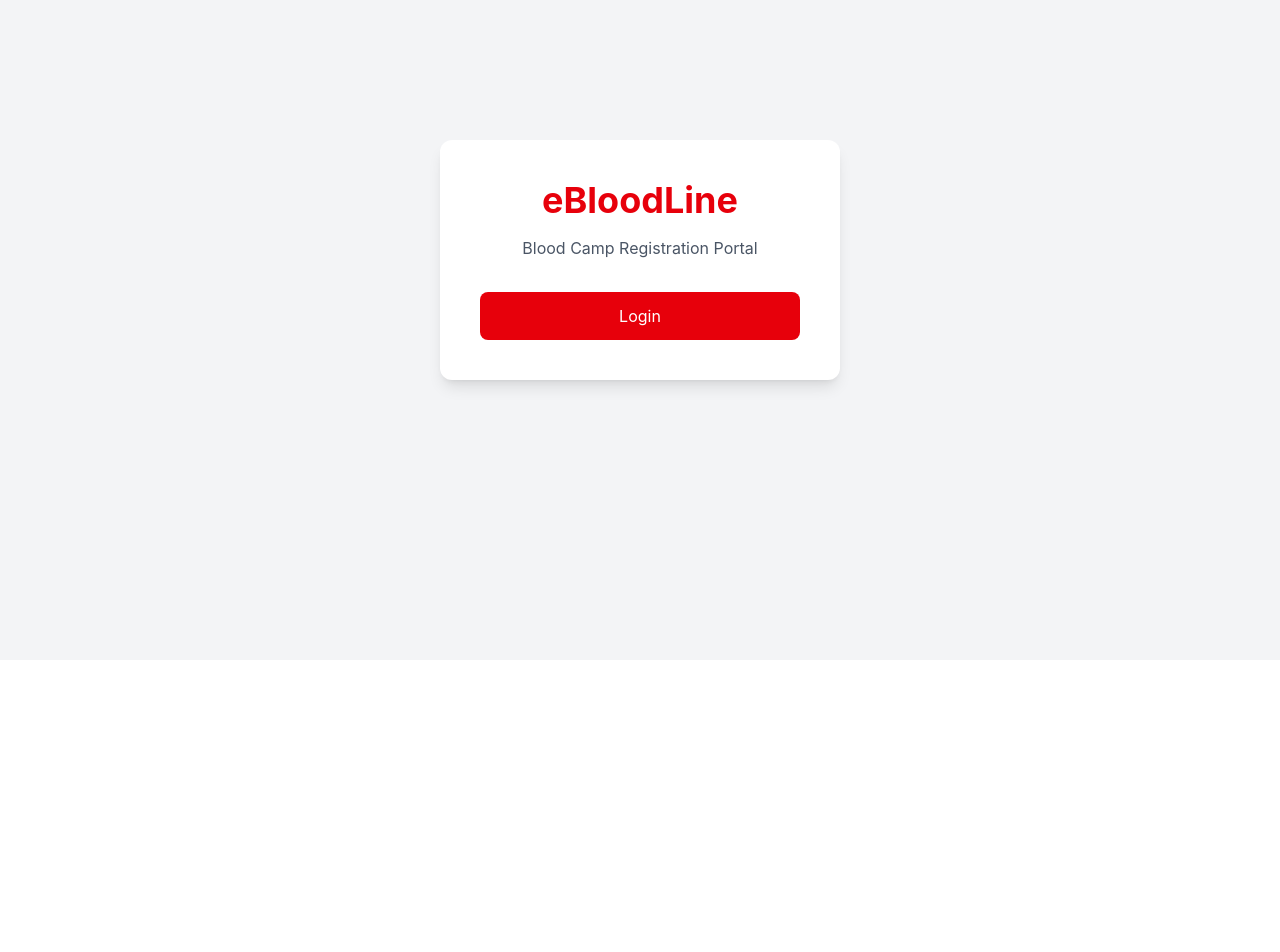
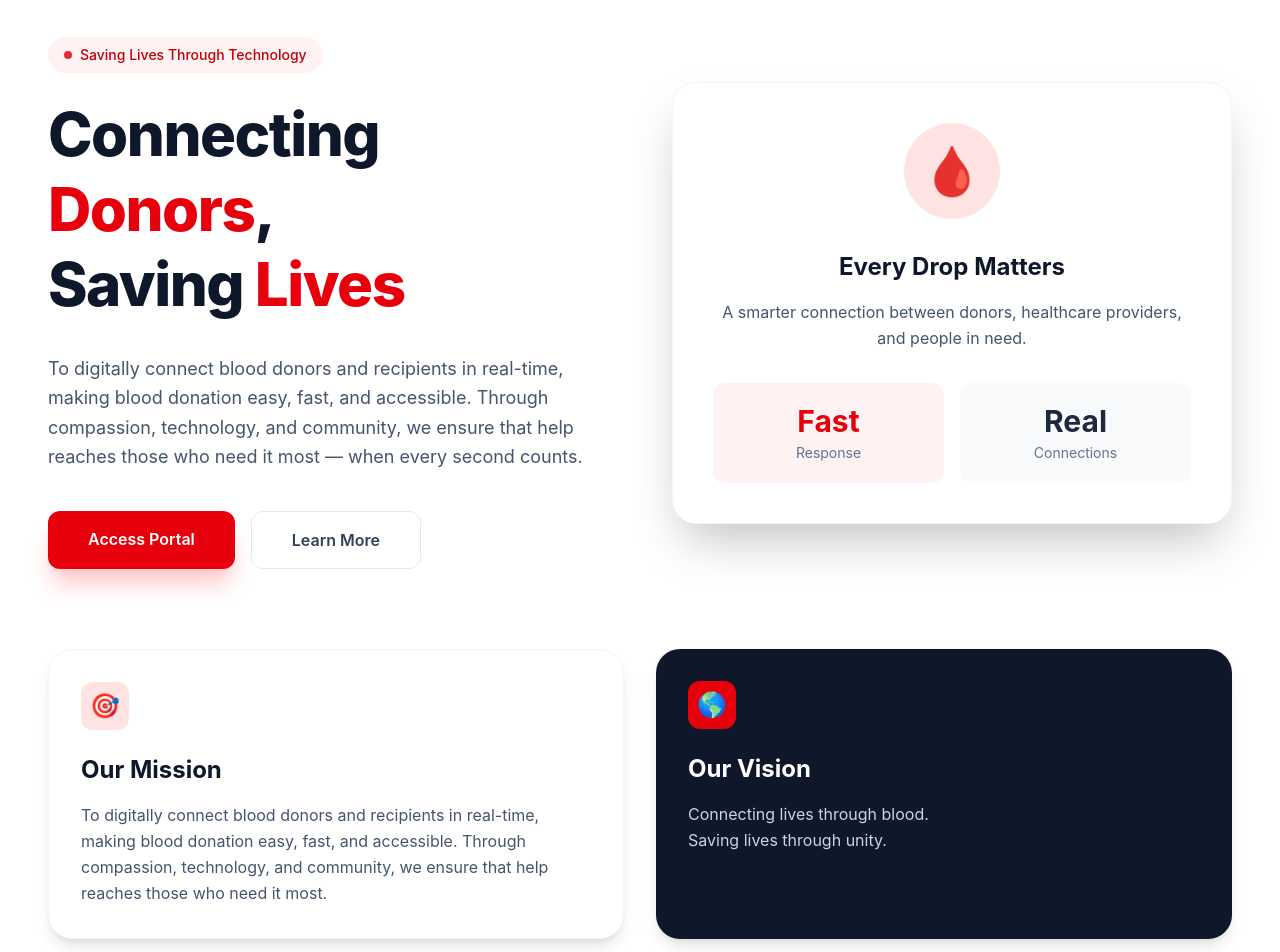
Before and after one commit to wasuuday/ebloodline-frontend, a React app: page / in a window 1280 px wide. Shown: the part 140-1092 px from the top of the page. Before the commit the page ends 800 px from the top, so only its background shows below. Built offline with nearby package versions, Linux system fonts and the light colour scheme; no server answers; the HTML template or start-up script is replaced by a standard one.

Commit message:
UI  Update Home.jsx

```diff
--- a/src/pages/Home.jsx
+++ b/src/pages/Home.jsx
@@ -1,30 +1,307 @@
 import { Link } from "react-router-dom";
+import logo from "../assets/logo.jpg";
 
 export default function Home() {
     return (
+        <div className="min-h-screen bg-white text-slate-900">
 
-        <div className="min-h-screen flex items-center justify-center bg-gray-100">
+            {/* Navigation */}
+            <header className="w-full px-6 md:px-12 py-5 flex items-center justify-between border-b border-slate-100 bg-white/90 backdrop-blur">
 
-            <div className="bg-white p-10 rounded-xl shadow-lg w-[400px] text-center">
+                <div className="flex items-center gap-4">
 
-                <h1 className="text-4xl font-bold text-red-600">
+                    <img
+                        src={logo}
+                        alt="eBloodLine Logo"
+                        className="w-14 h-14 rounded-xl object-contain shadow-sm"
+                    />
+
+                    <div>
+                        <h1 className="text-2xl font-bold text-red-700 tracking-tight">
                             eBloodLine
                         </h1>
 
-                <p className="mt-4 text-gray-600">
+                        <p className="text-xs text-slate-500">
                             Blood Camp Registration Portal
                         </p>
+                    </div>
+
+                </div>
+
 
                 <Link
                     to="/login"
-                    className="mt-8 block bg-red-600 text-white py-3 rounded-lg hover:bg-red-700"
+                    className="hidden sm:block px-7 py-3 rounded-xl bg-red-600 text-white font-semibold shadow-lg shadow-red-200 hover:bg-red-700 transition"
                 >
                     Login
                 </Link>
+
+            </header>
+
+
+
+            {/* Hero Section */}
+            <section className="relative overflow-hidden">
+
+                <div className="absolute inset-0 bg-gradient-to-br from-red-50 via-white to-white -z-10" />
+
+
+                <div className="max-w-7xl mx-auto px-6 md:px-12 py-20 grid lg:grid-cols-2 gap-16 items-center">
+
+
+                    {/* Left Content */}
+                    <div>
+
+
+                        <div className="inline-flex items-center gap-2 bg-red-50 text-red-700 px-4 py-2 rounded-full text-sm font-medium mb-6">
+
+                            <span className="w-2 h-2 bg-red-600 rounded-full animate-pulse"></span>
+
+                            Saving Lives Through Technology
+
+                        </div>
+
+
+
+                        <h2 className="text-5xl md:text-6xl font-extrabold leading-tight tracking-tight">
+
+                            Connecting
+
+                            <span className="text-red-600">
+                                {" "}Donors
+                            </span>
+
+                            ,
+
+                            <br />
+
+                            Saving
+
+                            <span className="text-red-600">
+                                {" "}Lives
+                            </span>
+
+                        </h2>
+
+
+
+                        <p className="mt-8 text-lg text-slate-600 leading-relaxed max-w-xl">
+
+                            To digitally connect blood donors and recipients
+                            in real-time, making blood donation easy, fast,
+                            and accessible. Through compassion, technology,
+                            and community, we ensure that help reaches those
+                            who need it most — when every second counts.
+
+                        </p>
+
+
+
+                        <div className="mt-10 flex flex-col sm:flex-row gap-4">
+
+
+                            <Link
+                                to="/login"
+                                className="px-10 py-4 bg-red-600 text-white rounded-xl font-semibold text-center shadow-xl shadow-red-200 hover:bg-red-700 transition"
+                            >
+                                Access Portal
+                            </Link>
+
+
+                            <button
+                                className="px-10 py-4 border border-slate-200 rounded-xl font-semibold text-slate-700 hover:bg-slate-50 transition"
+                            >
+                                Learn More
+                            </button>
+
+
+                        </div>
+
+
+                    </div>
+
+
+
+
+                    {/* Right Medical Card */}
+                    <div className="relative">
+
+
+                        <div className="bg-white rounded-3xl shadow-2xl border border-slate-100 p-8 md:p-10">
+
+
+                            <div className="flex items-center justify-center">
+
+                                <div className="w-24 h-24 rounded-full bg-red-100 flex items-center justify-center">
+
+                                    <span className="text-5xl">
+                                        🩸
+                                    </span>
 
                                 </div>
 
                             </div>
 
+
+
+                            <h3 className="mt-8 text-center text-2xl font-bold">
+                                Every Drop Matters
+                            </h3>
+
+
+
+                            <p className="mt-4 text-center text-slate-600 leading-relaxed">
+
+                                A smarter connection between donors,
+                                healthcare providers, and people in need.
+
+                            </p>
+
+
+
+                            <div className="mt-8 grid grid-cols-2 gap-4">
+
+
+                                <div className="bg-red-50 rounded-xl p-5 text-center">
+
+                                    <p className="text-3xl font-bold text-red-600">
+                                        Fast
+                                    </p>
+
+                                    <p className="text-sm text-slate-500 mt-1">
+                                        Response
+                                    </p>
+
+                                </div>
+
+
+
+                                <div className="bg-slate-50 rounded-xl p-5 text-center">
+
+                                    <p className="text-3xl font-bold text-slate-800">
+                                        Real
+                                    </p>
+
+                                    <p className="text-sm text-slate-500 mt-1">
+                                        Connections
+                                    </p>
+
+                                </div>
+
+
+                            </div>
+
+
+                        </div>
+
+
+                    </div>
+
+
+                </div>
+
+            </section>
+
+
+
+
+
+            {/* Mission Vision Section */}
+            <section className="max-w-7xl mx-auto px-6 md:px-12 pb-20">
+
+
+                <div className="grid md:grid-cols-2 gap-8">
+
+
+                    {/* Mission */}
+                    <div className="bg-white border border-slate-100 rounded-3xl p-8 shadow-lg hover:shadow-xl transition">
+
+
+                        <div className="w-12 h-12 rounded-xl bg-red-100 flex items-center justify-center mb-6">
+
+                            <span className="text-2xl">
+                                🎯
+                            </span>
+
+                        </div>
+
+
+                        <h3 className="text-2xl font-bold mb-4">
+                            Our Mission
+                        </h3>
+
+
+                        <p className="text-slate-600 leading-relaxed">
+
+                            To digitally connect blood donors and recipients
+                            in real-time, making blood donation easy, fast,
+                            and accessible. Through compassion, technology,
+                            and community, we ensure that help reaches those
+                            who need it most.
+
+                        </p>
+
+
+                    </div>
+
+
+
+
+
+                    {/* Vision */}
+                    <div className="bg-slate-900 text-white rounded-3xl p-8 shadow-lg">
+
+
+                        <div className="w-12 h-12 rounded-xl bg-red-600 flex items-center justify-center mb-6">
+
+                            <span className="text-2xl">
+                                🌎
+                            </span>
+
+                        </div>
+
+
+
+                        <h3 className="text-2xl font-bold mb-4">
+                            Our Vision
+                        </h3>
+
+
+                        <p className="text-slate-300 leading-relaxed">
+
+                            Connecting lives through blood.
+                            <br />
+                            Saving lives through unity.
+
+                        </p>
+
+
+                    </div>
+
+
+                </div>
+
+
+            </section>
+
+
+
+
+
+            {/* Footer */}
+            <footer className="border-t border-slate-100 py-8 text-center text-sm text-slate-500">
+
+                <p>
+                    © {new Date().getFullYear()} eBloodLine
+                </p>
+
+                <p className="mt-2">
+                    Connecting donors. Saving lives.
+                </p>
+
+            </footer>
+
+
+        </div>
     );
 }
```
Lines whose indentation alone changed are shown as unchanged.
